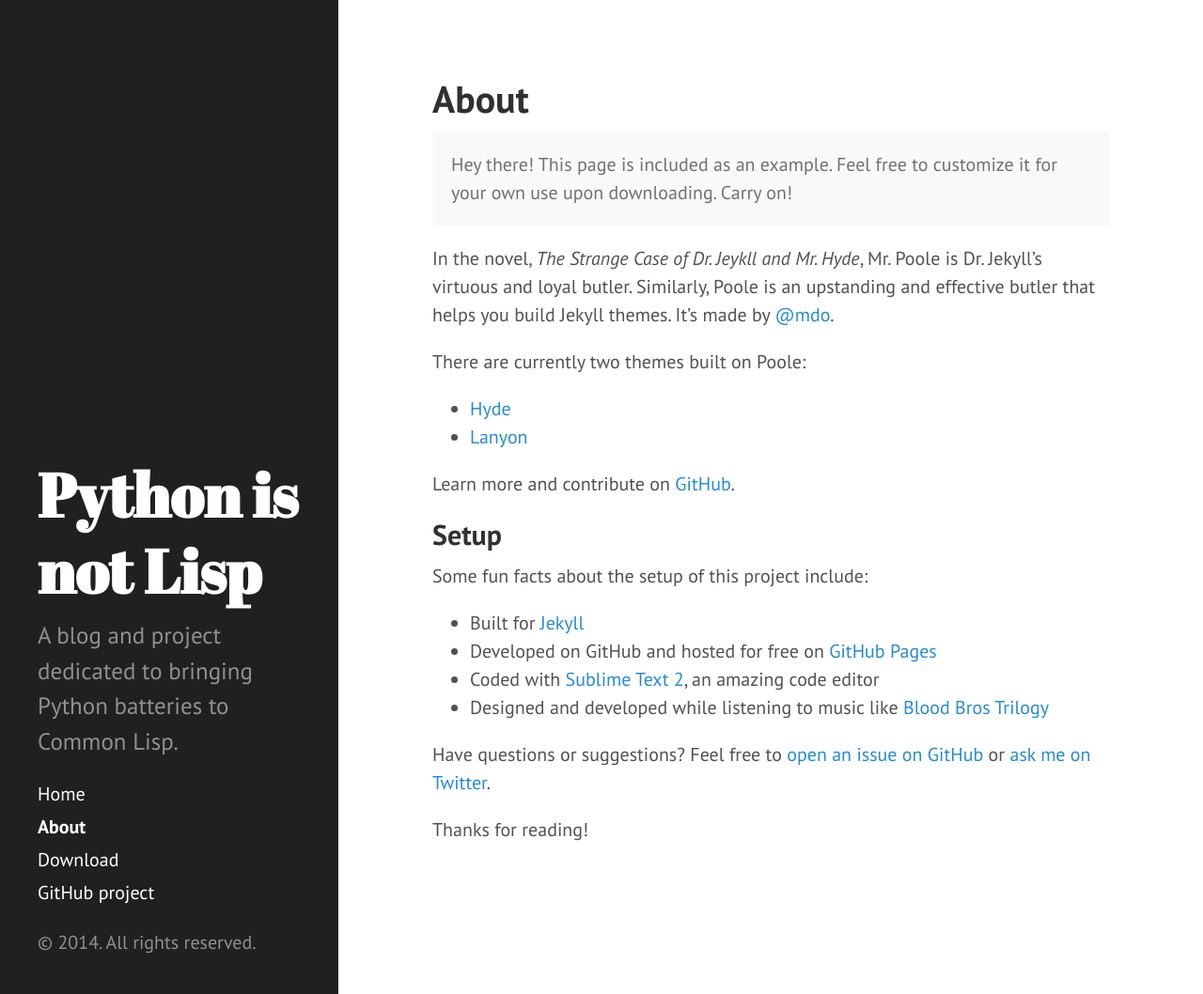
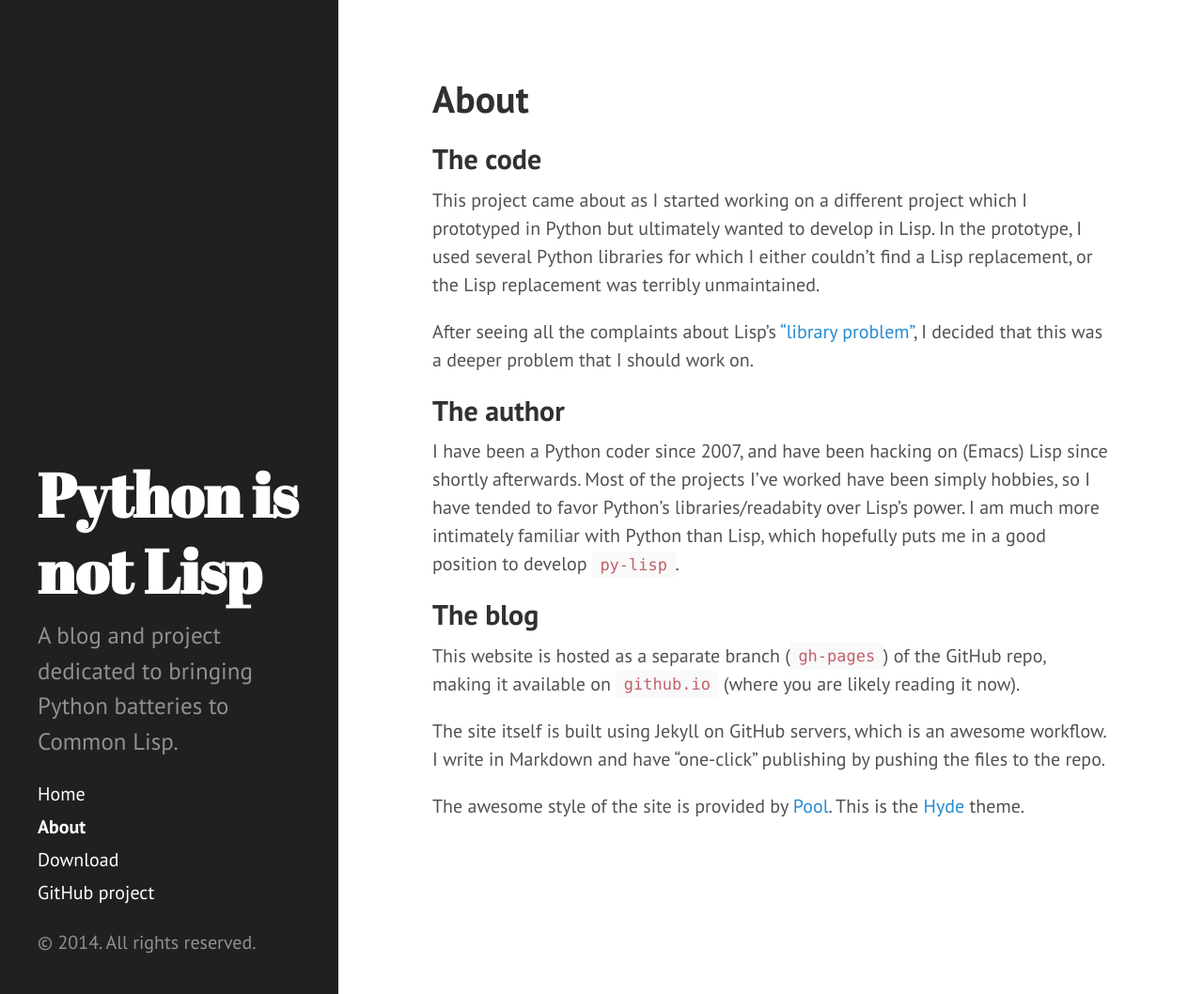
Before and after one commit to felipeochoa/aqua-lisp, a Jekyll site: the page built from about.md, in a window 1280 px wide and 1058 px high. Shown: the whole window at 94% size. Built offline with Jekyll 4.4.1, drawn with Linux system fonts in a browser that asks for light colours.

Commit message:
created a real about page

```diff
--- a/about.md
+++ b/about.md
@@ -3,28 +3,37 @@ layout: page
 title: About
 ---
 
-<p class="message">
-  Hey there! This page is included as an example. Feel free to customize it for your own use upon downloading. Carry on!
-</p>
+## The code
 
-In the novel, *The Strange Case of Dr. Jeykll and Mr. Hyde*, Mr. Poole is Dr. Jekyll's virtuous and loyal butler. Similarly, Poole is an upstanding and effective butler that helps you build Jekyll themes. It's made by [@mdo](https://twitter.com/mdo).
+This project came about as I started working on a different project
+which I prototyped in Python but ultimately wanted to develop in
+Lisp. In the prototype, I used several Python libraries for which I
+either couldn't find a Lisp replacement, or the Lisp replacement was
+terribly unmaintained.
 
-There are currently two themes built on Poole:
+After seeing all the complaints about Lisp's
+["library problem"](http://ilc2009.scheming.org/node/8), I decided
+that this was a deeper problem that I should work on.
 
-* [Hyde](http://hyde.getpoole.com)
-* [Lanyon](http://lanyon.getpoole.com)
+## The author
 
-Learn more and contribute on [GitHub](https://github.com/poole).
+I have been a Python coder since 2007, and have been hacking on
+(Emacs) Lisp since shortly afterwards. Most of the projects I've
+worked have been simply hobbies, so I have tended to favor Python's
+libraries/readabity over Lisp's power. I am much more intimately
+familiar with Python than Lisp, which hopefully puts me in a good
+position to develop `py-lisp`.
 
-## Setup
+## The blog
 
-Some fun facts about the setup of this project include:
+This website is hosted as a separate branch (`gh-pages`) of the GitHub
+repo, making it available on `github.io` (where you are likely reading
+it now).
 
-* Built for [Jekyll](http://jekyllrb.com)
-* Developed on GitHub and hosted for free on [GitHub Pages](https://pages.github.com)
-* Coded with [Sublime Text 2](http://sublimetext.com), an amazing code editor
-* Designed and developed while listening to music like [Blood Bros Trilogy](https://soundcloud.com/maddecent/sets/blood-bros-series)
+The site itself is built using Jekyll on GitHub servers, which is an
+awesome workflow. I write in Markdown and have "one-click" publishing
+by pushing the files to the repo.
 
-Have questions or suggestions? Feel free to [open an issue on GitHub](https://github.com/poole/issues/new) or [ask me on Twitter](https://twitter.com/mdo).
-
-Thanks for reading!
+The awesome style of the site is provided by
+[Pool](https://github.com/poole). This is the
+[Hyde](http://hyde.getpoole.com) theme.
```
